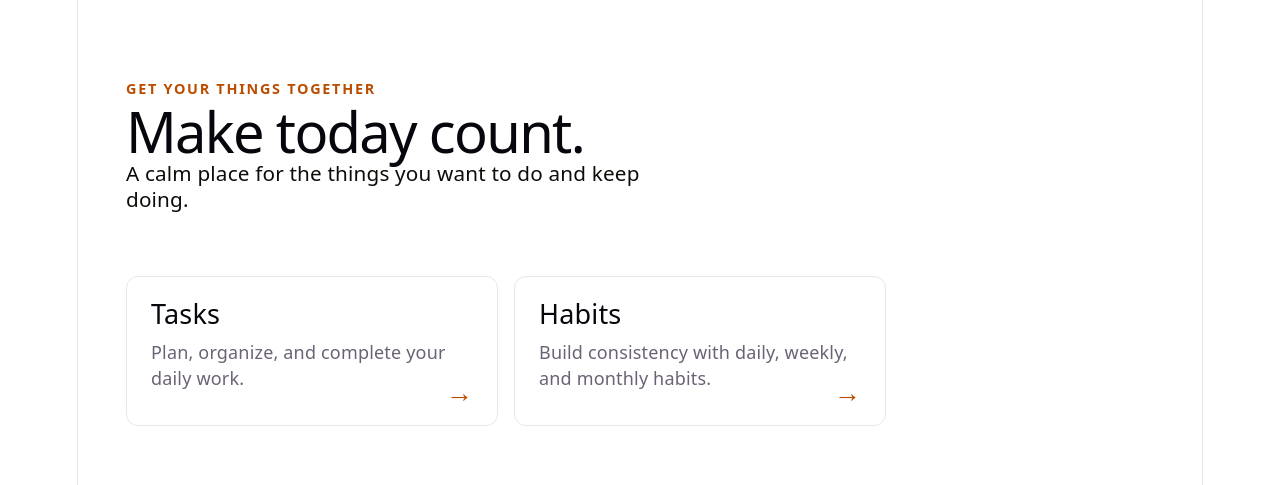
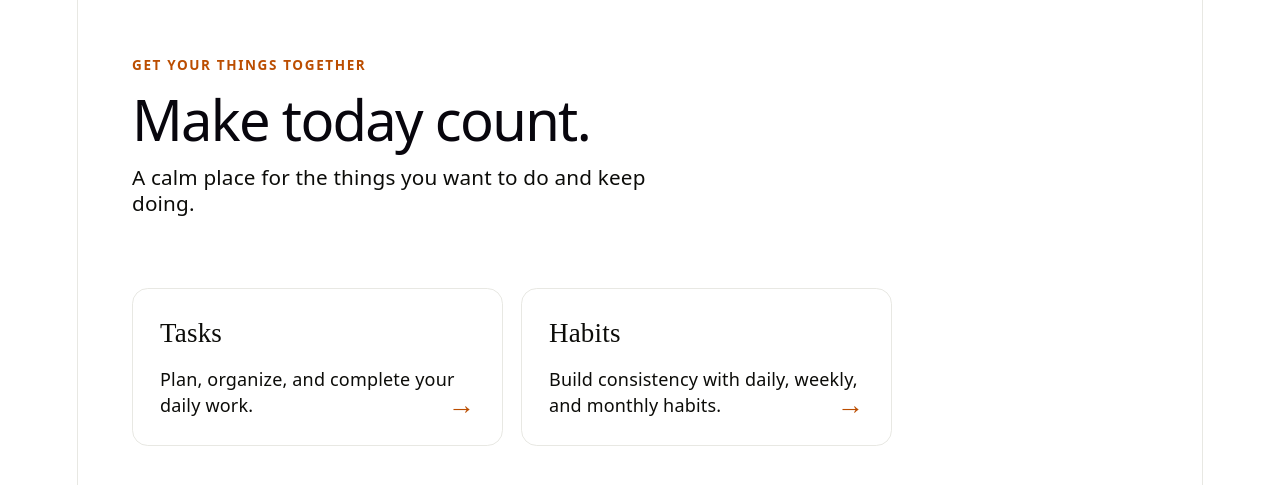
Before and after one commit to pkolosinski/gytt, a React (Vite) app in the folder apps/web/: page / in a window 1280 px wide. Shown: the part 149-634 px from the top of the page. Built offline with nearby package versions, Linux system fonts and the light colour scheme.

Commit message:
Adopt Tailwind-only component styling
Co-authored-by: pkolosinski <80850198+pkolosinski@users.noreply.github.com>

```diff
--- a/apps/web/src/features/dashboard/components/DashboardContent.css
+++ /dev/null
@@ -1,90 +0,0 @@
-.dashboard {
-    display: flex;
-    flex: 1;
-    flex-direction: column;
-    gap: 64px;
-    justify-content: center;
-    padding: 64px 48px;
-    text-align: left;
-}
-
-.dashboard__header {
-    max-width: 680px;
-}
-
-.dashboard__eyebrow {
-    color: var(--accent);
-    font-size: 0.8rem;
-    font-weight: 700;
-    letter-spacing: 0.12em;
-    text-transform: uppercase;
-}
-
-.dashboard h1 {
-    margin: 16px 0;
-}
-
-.dashboard__intro {
-    font-size: 1.15rem;
-    max-width: 540px;
-}
-
-.dashboard__modules {
-    display: grid;
-    gap: 16px;
-    grid-template-columns: repeat(2, minmax(0, 1fr));
-    max-width: 760px;
-}
-
-.dashboard__module {
-    border: 1px solid var(--border);
-    border-radius: 12px;
-    color: var(--text);
-    display: flex;
-    flex-direction: column;
-    gap: 12px;
-    min-height: 150px;
-    padding: 24px;
-    position: relative;
-    text-decoration: none;
-    transition:
-        border-color 0.2s,
-        box-shadow 0.2s,
-        transform 0.2s;
-}
-
-.dashboard__module:hover {
-    border-color: var(--accent-border);
-    box-shadow: var(--shadow);
-    transform: translateY(-2px);
-}
-
-.dashboard__module:focus-visible {
-    outline: 2px solid var(--accent);
-    outline-offset: 3px;
-}
-
-.dashboard__module-title {
-    color: var(--text-h);
-    font-family: var(--heading);
-    font-size: 1.5rem;
-}
-
-.dashboard__module-arrow {
-    bottom: 20px;
-    color: var(--accent);
-    font-size: 1.5rem;
-    position: absolute;
-    right: 24px;
-}
-
-@media (max-width: 640px) {
-    .dashboard {
-        gap: 40px;
-        padding: 40px 20px;
-    }
-
-    .dashboard__modules {
-        grid-template-columns: 1fr;
-    }
-}
--- a/apps/web/src/features/dashboard/components/DashboardContent.tsx
+++ b/apps/web/src/features/dashboard/components/DashboardContent.tsx
@@ -1,6 +1,4 @@
 import { Link } from 'react-router';
-
-import './DashboardContent.css';
 
 const modules = [
     {
@@ -17,19 +15,31 @@ const modules = [
 
 export function DashboardContent() {
     return (
-        <main className="dashboard">
-            <header className="dashboard__header">
-                <p className="dashboard__eyebrow">Get Your Things Together</p>
-                <h1>Make today count.</h1>
-                <p className="dashboard__intro">A calm place for the things you want to do and keep doing.</p>
+        <main className="flex flex-1 flex-col justify-center gap-10 px-5 py-10 text-left sm:gap-16 sm:px-12 sm:py-16">
+            <header className="max-w-[680px]">
+                <p className="text-xs font-bold tracking-[0.12em] text-accent uppercase">Get Your Things Together</p>
+                <h1 className="my-4">Make today count.</h1>
+                <p className="max-w-[540px] text-[1.15rem]">
+                    A calm place for the things you want to do and keep doing.
+                </p>
             </header>
 
-            <nav aria-label="GYTT modules" className="dashboard__modules">
+            <nav
+                aria-label="GYTT modules"
+                className="grid max-w-[760px] grid-cols-1 gap-4 sm:grid-cols-2"
+            >
                 {modules.map((module) => (
-                    <Link className="dashboard__module" key={module.href} to={module.href}>
-                        <span className="dashboard__module-title">{module.title}</span>
+                    <Link
+                        className="group relative flex min-h-[150px] flex-col gap-3 rounded-xl border border-border p-6 text-foreground no-underline transition-[border-color,box-shadow,transform] duration-200 hover:-translate-y-0.5 hover:border-accent hover:shadow-lg focus-visible:ring-3 focus-visible:ring-ring/50 focus-visible:outline-none"
+                        key={module.href}
+                        to={module.href}
+                    >
+                        <span className="font-heading text-2xl text-foreground">{module.title}</span>
                         <span>{module.description}</span>
-                        <span aria-hidden="true" className="dashboard__module-arrow">
+                        <span
+                            aria-hidden="true"
+                            className="absolute right-6 bottom-5 text-2xl text-accent transition-transform group-hover:translate-x-1"
+                        >
                             →
                         </span>
                     </Link>
```
Also changed, not shown: 2 other files (tests, documents, lock files or other folders).
